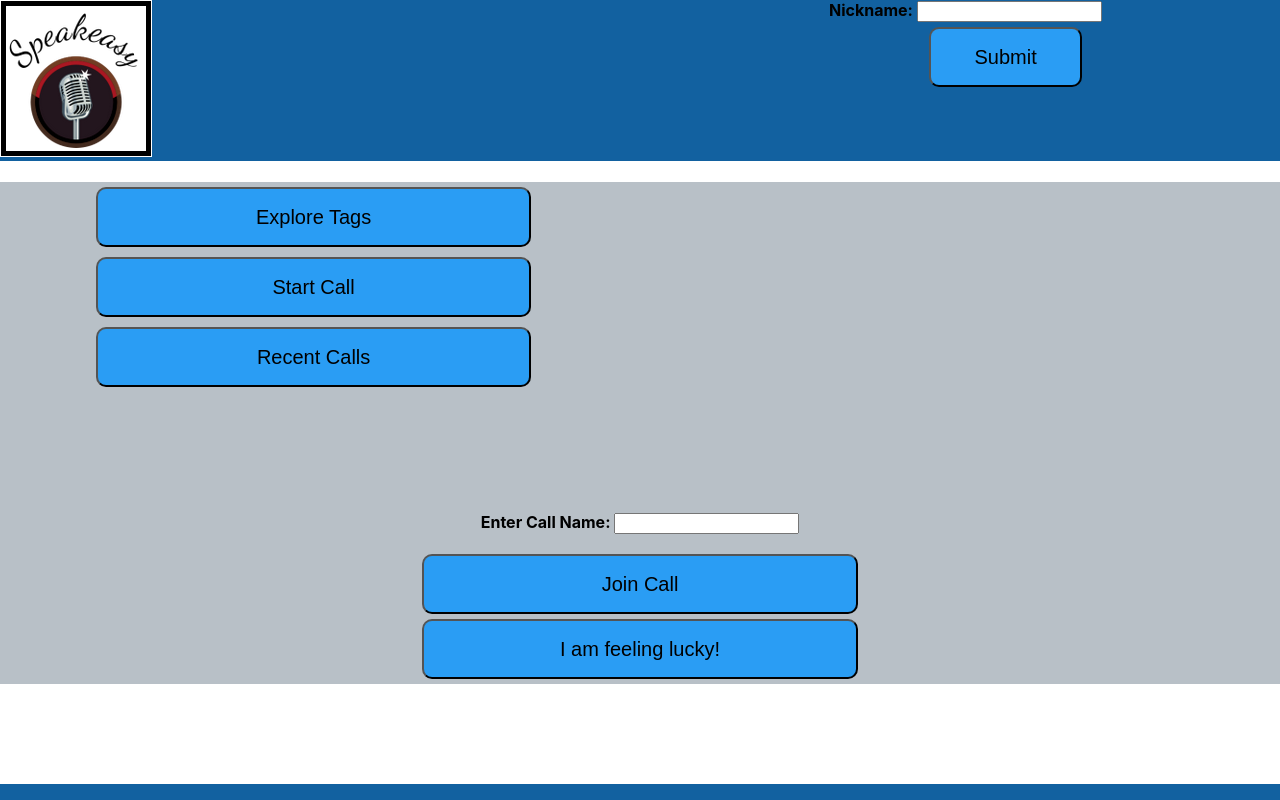
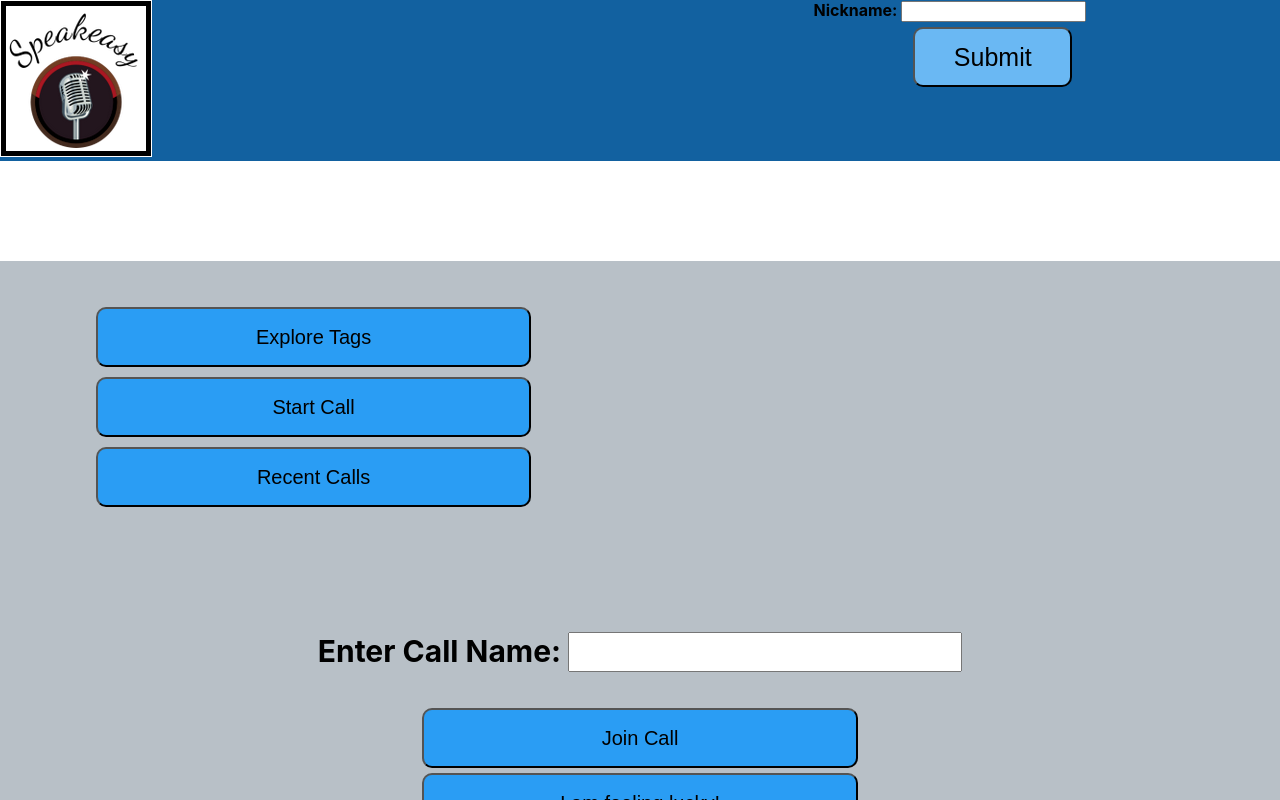
Before and after one commit to agile-dev-assignments/project-setup-team-baliton-portal-speakeasy, a React (Create React App) app in the folder front-end/: page /main in a window 1280 px wide. In both pictures the pointer is over the button "Submit". Shown: the top 800 px of the page. Built offline with nearby package versions, Linux system fonts and the light colour scheme.

Commit message:
finished styling about page

```diff
--- a/front-end/src/App.css
+++ b/front-end/src/App.css
@@ -66,6 +66,17 @@ button{
   height: 60px;
 }
 
+button:hover {
+  background-color: #6ab8f3;
+  font-size: 25px;
+}
+
+.buttons:hover  {
+  background-color: #6ab8f3;
+  font-size: 25px;
+}
+
+
 button#au{
   width: 20%;
   background-color: #b9c6cf;
@@ -80,6 +91,11 @@ input#submitcall{
   height: 60px;
 }
 
+input#submitcall:hover {
+  background-color: #6ab8f3;
+  font-size: 25px;
+}
+
 div#nickname{
   position: absolute;
   top: 0;
--- a/front-end/src/MainPage.css
+++ b/front-end/src/MainPage.css
@@ -1,6 +1,7 @@
 
 #mainDiv {
     margin-bottom: 100px;
+    margin-top: 100px;
     background-color: #b8c0c7;
 }
 
@@ -8,6 +9,13 @@
     margin-bottom: 100px;
 }
 
+.callNameField form {
+    font-size: 30px;
+}
+
+.callNameField input {
+    font-size: 30px;
+  }
 
 .sidebar {
     margin-left: 7.5vw;
--- a/front-end/src/MainPage.js
+++ b/front-end/src/MainPage.js
@@ -7,6 +7,7 @@ const MainPage = (prop) => {                 //need  user name
   return (
     <div id="mainDiv">
       <div id="side">
+        <br></br>
         <h1 align = "left"> {prop.name} </h1>
         <Linker ali = "left" var = "primary" action = "/taglist" name = "Explore Tags" cn="sidebar"> </Linker>
         <Linker ali = "left" var = "primary" action = "/createcall" name = "Start Call" cn="sidebar"> </Linker>
@@ -15,6 +16,8 @@ const MainPage = (prop) => {                 //need  user name
       </div>
       <Textbox ali = "center" mess = "Enter Call Name: " action = "/chatroom" tag = "title" name = "Join Call" cn="callNameField"> </Textbox>
       <Linker ali = "center" var = "primary" action = "/chatroom" name = "I am feeling lucky!" cn = "buttons"> </Linker>
+      <br></br>
+      <br></br>
     </div>
   );
 }
```
